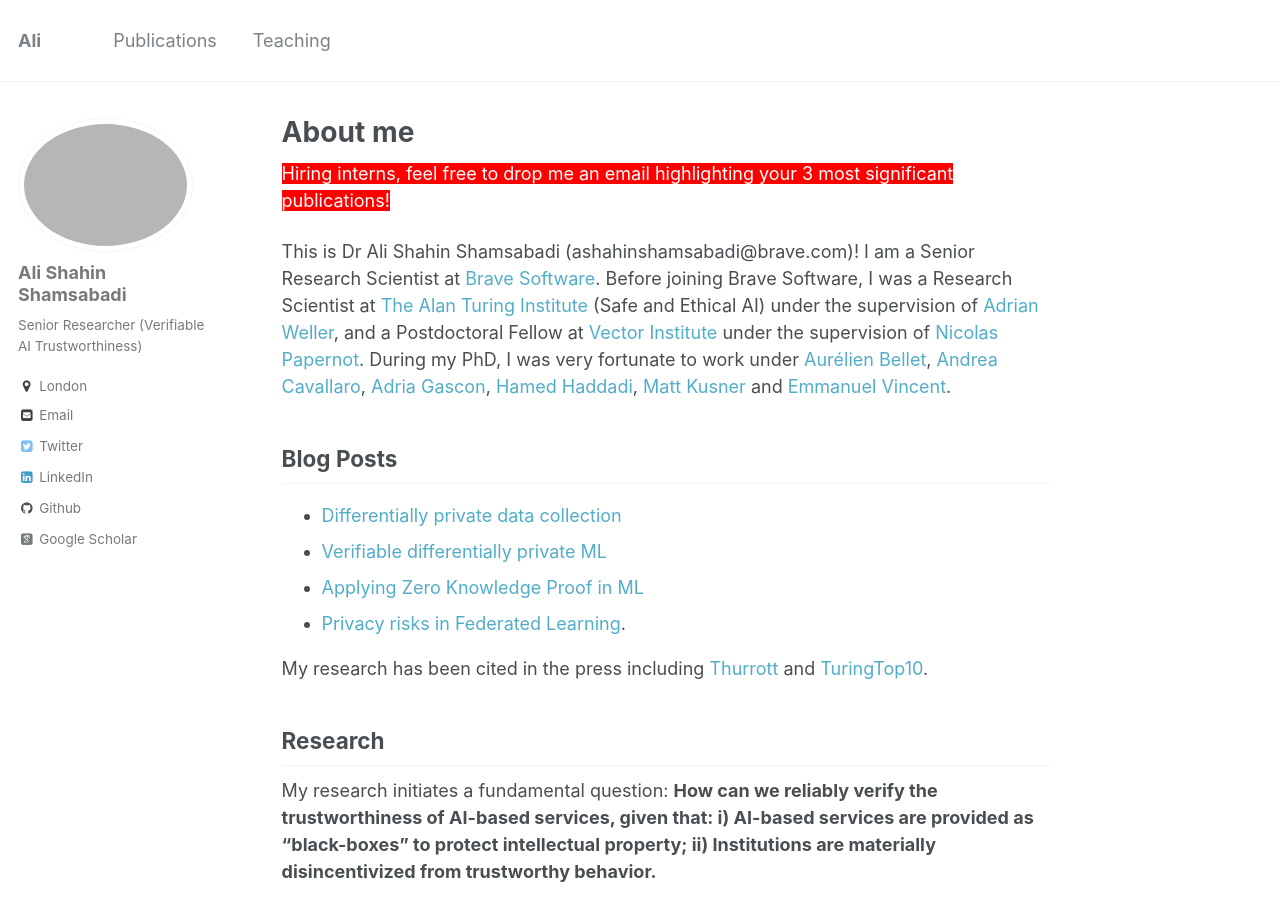
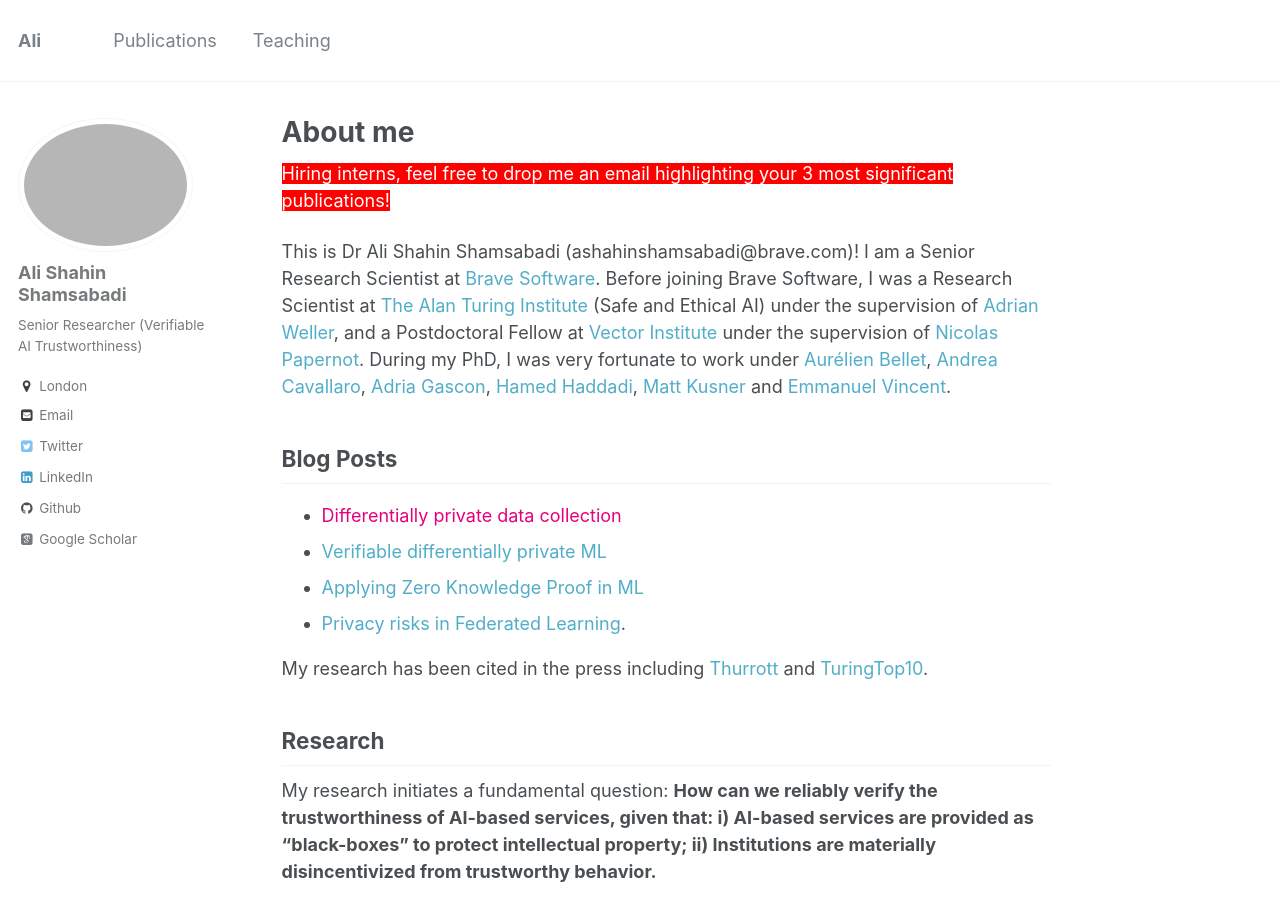
Before and after one commit to AliShahin/AliShahin.github.io, a Jekyll site: the page built from _pages/about.md, in a window 1280 px wide and 900 px high. Built offline with Jekyll 4.4.1, drawn with Linux system fonts in a browser that asks for light colours; some web fonts are replaced.

Commit message:
Update about.md

```diff
--- a/_pages/about.md
+++ b/_pages/about.md
@@ -13,7 +13,7 @@ redirect_from:
 This is Dr Ali Shahin Shamsabadi (ashahinshamsabadi@brave.com)! I am a Senior Research Scientist at [Brave Software](https://brave.com). Before joining Brave Software, I was a Research Scientist at [The Alan Turing Institute](https://www.turing.ac.uk) (Safe and Ethical AI) under the supervision of [Adrian Weller](http://mlg.eng.cam.ac.uk/adrian/), and a Postdoctoral Fellow at [Vector Institute](https://vectorinstitute.ai) under the supervision of [Nicolas Papernot](https://www.papernot.fr). During my PhD, I was very fortunate to work under [Aurélien Bellet](http://researchers.lille.inria.fr/abellet/), [Andrea Cavallaro](https://scholar.google.com/citations?hl=en&user=KZmcljoAAAAJ&view_op=list_works&sortby=pubdate), [Adria Gascon](https://scholar.google.com/citations?hl=en&user=M1FQ49sAAAAJ&view_op=list_works&sortby=pubdate), [Hamed Haddadi](https://www.imperial.ac.uk/people/h.haddadi), [Matt Kusner](https://mkusner.github.io) and [Emmanuel Vincent](https://members.loria.fr/EVincent/).
 
 ## Blog Posts
-- [Differentially private data collection](https://brave.com/blog/nebula/)
+- <a href="https://brave.com/blog/nebula/" style="color:#e6007e;">Differentially private data collection</a>
 - [Verifiable differentially private ML](https://brave.com/confidential-dpproof/)
 - [Applying Zero Knowledge Proof in ML](https://medium.com/@ashahin.ee/zero-knowledge-proofs-made-easy-understanding-and-applying-zero-knowledge-proof-in-machine-ccc3a41853c2)
 - [Privacy risks in Federated Learning](https://www.cleverhans.io/2022/04/17/fl-privacy.html).
```
